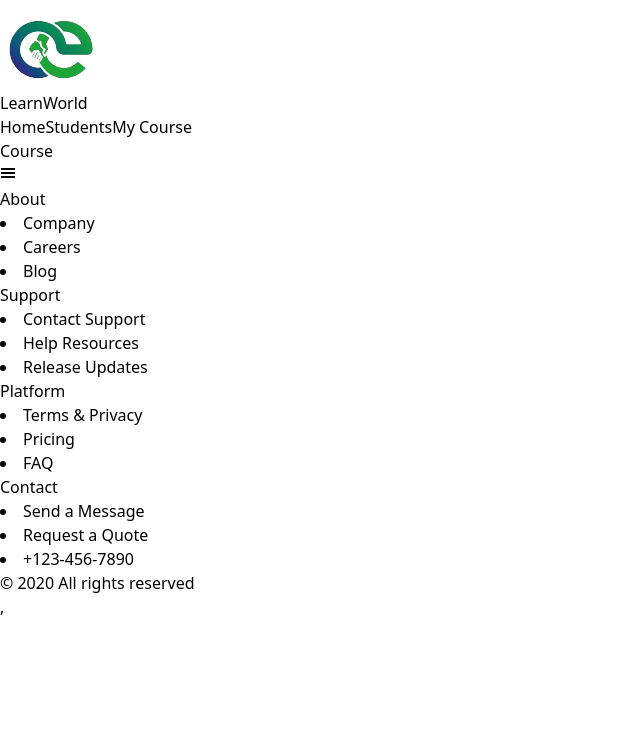
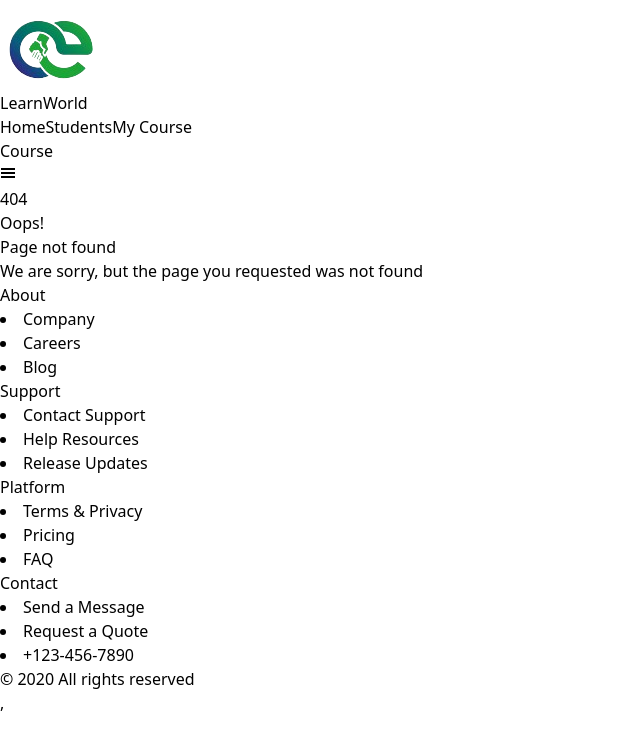
Before and after one commit to Sruthysheen/LearnWorld1, a React (Vite) app in the folder Client/: page /tutor in a window 1280 px wide. Shown: the top 750 px of the page, without its empty margins (0-640 px from the left). Built offline with nearby package versions, Linux system fonts and the light colour scheme.

Commit message:
user blocking properly added

```diff
--- a/Client/src/Components/Common/PageNotFound.tsx
+++ b/Client/src/Components/Common/PageNotFound.tsx
@@ -2,7 +2,7 @@ import React from 'react';
 
 function Pagenotfound() {
     return (
-        <div className="flex items-center justify-center min-h-screen bg-indigo-500 bg-fixed bg-cover bg-bottom error-bg">
+        <div className="flex items-center justify-center min-h-screen bg-sky-600 bg-fixed bg-cover bg-bottom error-bg">
             <div className="container">
                 <div className="row">
                     <div className="col-sm-8 offset-sm-2 text-gray-50 text-center -mt-52">
@@ -10,13 +10,11 @@ function Pagenotfound() {
                             <h1 className="relative text-9xl tracking-tighter-less text-shadow font-sans font-bold">
                                 <span>4</span><span>0</span><span>4</span>
                             </h1>
-                            <span className="absolute top-0 -ml-12 text-gray-300 font-semibold">Oops!</span>
+                            <span className="absolute top-0 -ml-12 text-white font-semibold">Oops!</span>
                         </div>
-                        <h5 className="text-gray-300 font-semibold -mr-10 -mt-3">Page not found</h5>
-                        <p className="text-gray-100 mt-2 mb-6">We are sorry, but the page you requested was not found</p>
-                        <a className="bg-green-400 px-5 py-3 text-sm shadow-sm font-medium tracking-wider text-gray-50 rounded-full hover:shadow-lg">
-                            Go to Home
-                        </a>
+                        <h5 className="text-white font-semibold -mr-10 -mt-3">Page not found</h5>
+                        <p className="text-white mt-2 mb-6">We are sorry, but the page you requested was not found</p>
+
                     </div>
                 </div>
             </div>
--- a/Client/src/Routes/AdminRouter.tsx
+++ b/Client/src/Routes/AdminRouter.tsx
@@ -10,6 +10,7 @@ import AdminNavbar from '../Components/Admin/AdminDashboard/Header/AdminNavbar';
 import AdminDashboardPage from '../Pages/Admin/AdminDashboardPage';
 import AdminPrivateRoute from '../Components/PrivateRouter/AdminPrivateRouter';
 import AdminCoursePage from '../Pages/Admin/AdminCoursePage';
+import Pagenotfound from '../Components/Common/PageNotFound';
 
 const AdminRouter = () => {
     const location = useLocation();
@@ -32,6 +33,7 @@ const AdminRouter = () => {
                 <Route path="/editcategory/:id" element={<AdminEditCategoryPage />} />
                 <Route path="/admincourse" element={<AdminCoursePage/>} />
                 </Route>
+                <Route path="*" element={<Pagenotfound />} />
             </Routes>
         </>
     );
--- a/Client/src/Routes/StudentRouter.tsx
+++ b/Client/src/Routes/StudentRouter.tsx
@@ -26,6 +26,7 @@ import EnrollmentHistory from '../Components/Student/EnrolledCourse/EnrollmentHi
 import EnrollmentHistoryPage from '../Pages/Student/EnrollmentHistoryPage';
 import StudentWalletPage from '../Pages/Student/StudentWalletPage';
 import StudentViewQuizPage from '../Pages/Student/StudentViewQuizPage';
+import Pagenotfound from '../Components/Common/PageNotFound';
 
 
 const StudentRouter = () => {
@@ -47,12 +48,13 @@ const StudentRouter = () => {
         <Route path = "/newpassword" element = {<NewPasswordPage/>} />
         <Route path="/" element={<HomePage />} />
         <Route path="/getcourses" element={<CourseViewPage/>} />
+        <Route path="/singlecourse" element={<StudentSingleCourseViewPage/>} />
 
 
         <Route element={<PrivatePage isStudent={true} />}>
 
 
-        <Route path="/singlecourse" element={<StudentSingleCourseViewPage/>} />
+
         <Route path="/cart" element={<CartPage/>} />
         <Route path="/wishlist" element={<WishlistPage/>} />
         <Route path="/profile" element={<StudentProfilePage/>} />
@@ -70,7 +72,7 @@ const StudentRouter = () => {
 
 
         </Route>
-
+        <Route path="*" element={<Pagenotfound />} />
       </Routes>
       {showFooter && <Footer/>}
     </>
--- a/Client/src/Routes/TutorRouter.tsx
+++ b/Client/src/Routes/TutorRouter.tsx
@@ -21,6 +21,7 @@ import StudentsPage from '../Pages/Tutor/StudentsPage';
 import ChatPage from '../Pages/Student/ChatPage';
 import ViewQuizPage from '../Pages/Tutor/ViewQuizPage';
 import AddQuizPage from '../Pages/Tutor/AddQuizPage';
+import Pagenotfound from '../Components/Common/PageNotFound';
 
 const TutorRouter = () => {
     const location = useLocation();
@@ -51,6 +52,7 @@ const TutorRouter = () => {
                     <Route path="/add-quiz" element={<AddQuizPage/>} />
                     <Route path="/chat-box/:chatId" element={<ChatPage  />} />
                 </Route>
+                <Route path="*" element={<Pagenotfound />} />
             </Routes>
             {showFooter && <Footer />}
         </>
```
Also changed, not shown: 2 other files (tests, documents, lock files or other folders).
